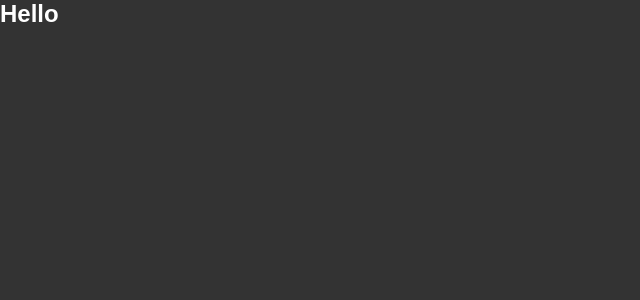
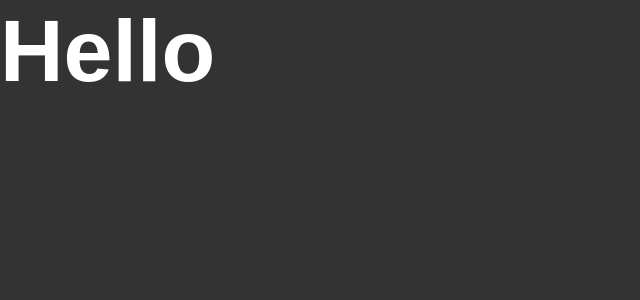
Before and after one commit to nenitf/ead_js_rocketseat_ignite-react, a React app: page / in a window 1280 px wide. Shown: the top 300 px of the page, without its empty margins (0-640 px from the left). Built offline with nearby package versions, Linux system fonts and the light colour scheme.

Commit message:
:tv: add aula 9

```diff
--- a/package.json
+++ b/package.json
@@ -26,6 +26,8 @@
     "cross-env": "^7.0.3",
     "css-loader": "^5.2.6",
     "html-webpack-plugin": "^5.3.1",
+    "node-sass": "^6.0.0",
+    "sass-loader": "^11.1.1",
     "style-loader": "^2.0.0",
     "webpack": "^5.37.1",
     "webpack-cli": "^4.7.0",
--- a/src/App.jsx
+++ b/src/App.jsx
@@ -1,4 +1,4 @@
-import './styles/global.css'
+import './styles/global.scss'
 
 export function App(){
   return <h2>Hello</h2>
--- a/src/styles/global.css
+++ b/src/styles/global.scss
@@ -8,4 +8,8 @@
     font-family: Arial, Helvetica, sans-serif;
     background: #333;
     color: #fff;
+
+    h2 {
+        font-size: 88px;
+    }
 }
--- a/webpack.config.js
+++ b/webpack.config.js
@@ -30,9 +30,9 @@
         use: 'babel-loader'
       },
       {
-        test: /\.css/,
+        test: /\.scss$/,
         exclude: /node_modules/,
-        use: ['style-loader', 'css-loader']
+        use: ['style-loader', 'css-loader', 'sass-loader']
       }
     ]
   }
```
Also changed, not shown: 1 other file (tests, documents, lock files or other folders).
